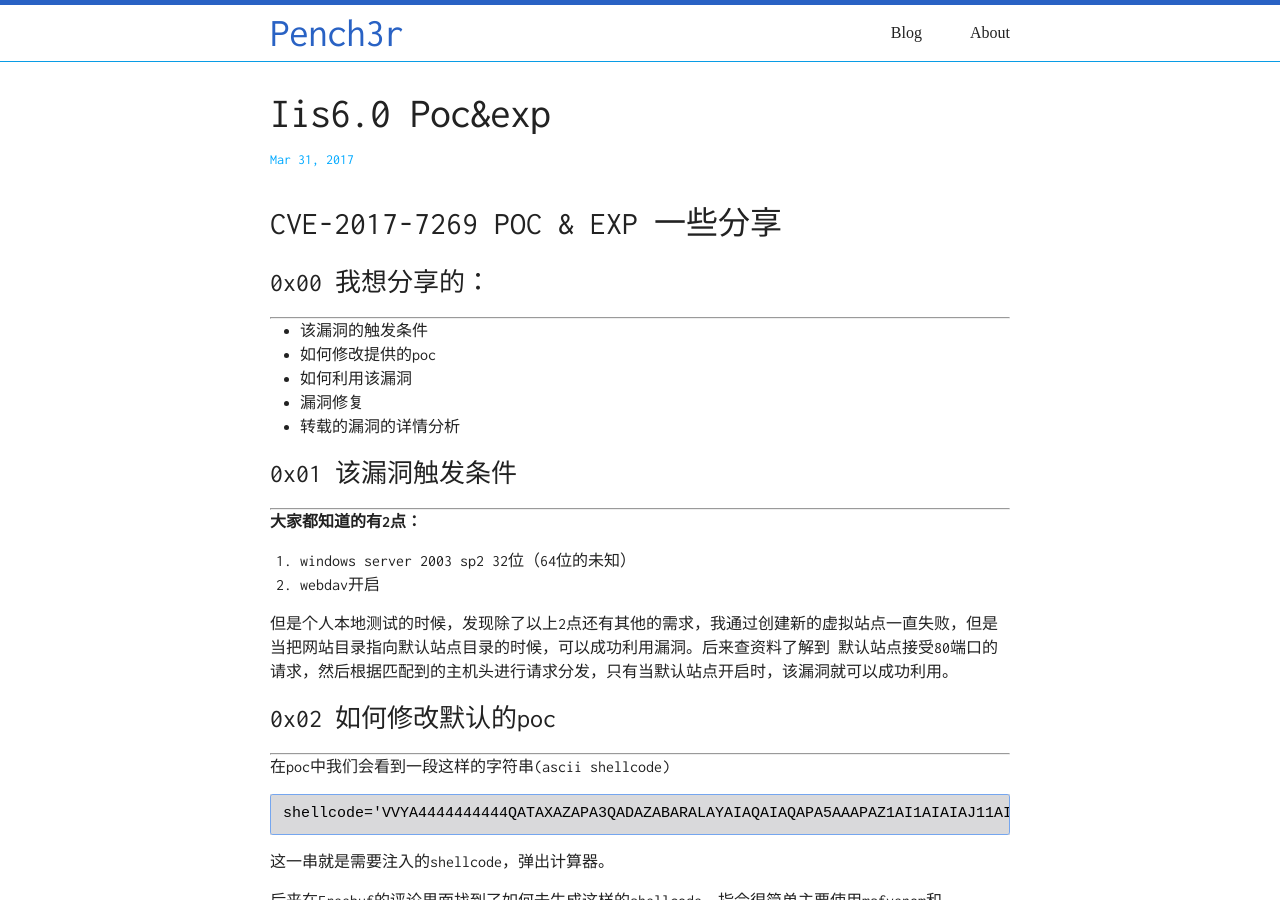
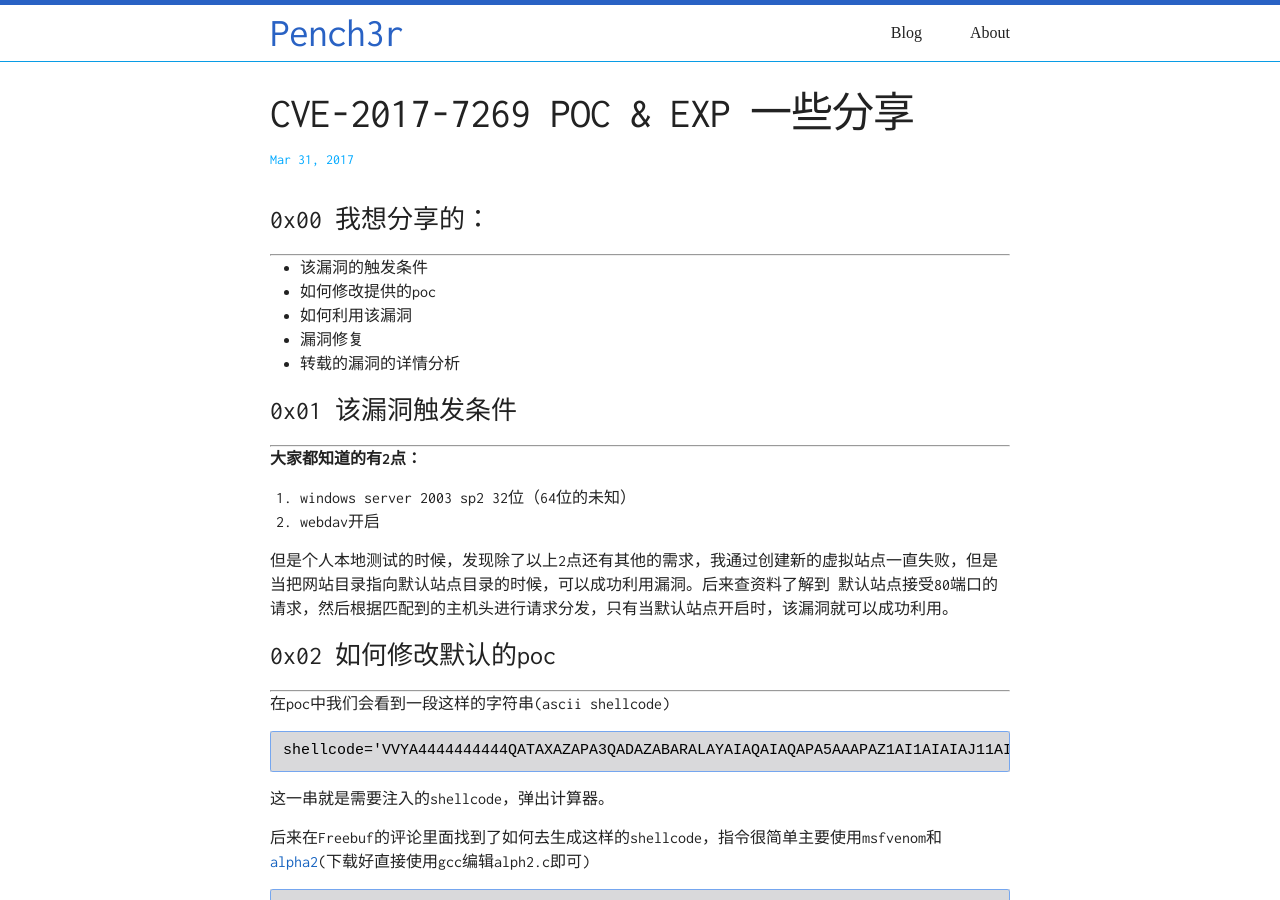
Before and after one commit to pench3r/OldBlog, a Jekyll site: the page built from _posts/2017-03-31-IIS6.0-POC&EXP.md, in a window 1280 px wide and 900 px high. Built offline with Jekyll 4.4.1, drawn with Linux system fonts in a browser that asks for light colours; our own code applies the rules of GitHub Pages for plain Markdown files; comment, search, counter and statistics services are not loaded; part of the change alters nothing that is shown.

Commit message:
Update 2017-03-31-IIS6.0-POC&EXP.md

```diff
--- a/_posts/2017-03-31-IIS6.0-POC&EXP.md
+++ b/_posts/2017-03-31-IIS6.0-POC&EXP.md
@@ -1,4 +1,6 @@
-CVE-2017-7269 POC & EXP 一些分享
+---
+layout: post
+title: "CVE-2017-7269 POC & EXP 一些分享"
 ---
 
 ### 0x00 我想分享的： ###
```
